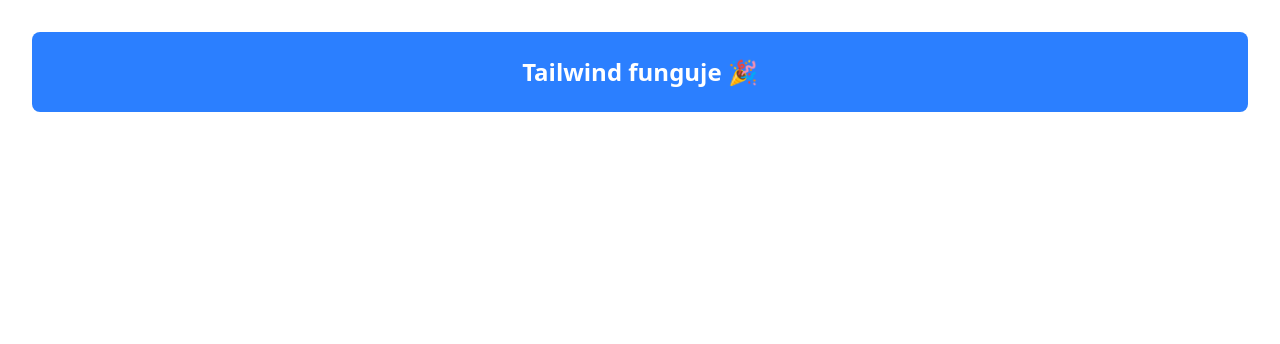
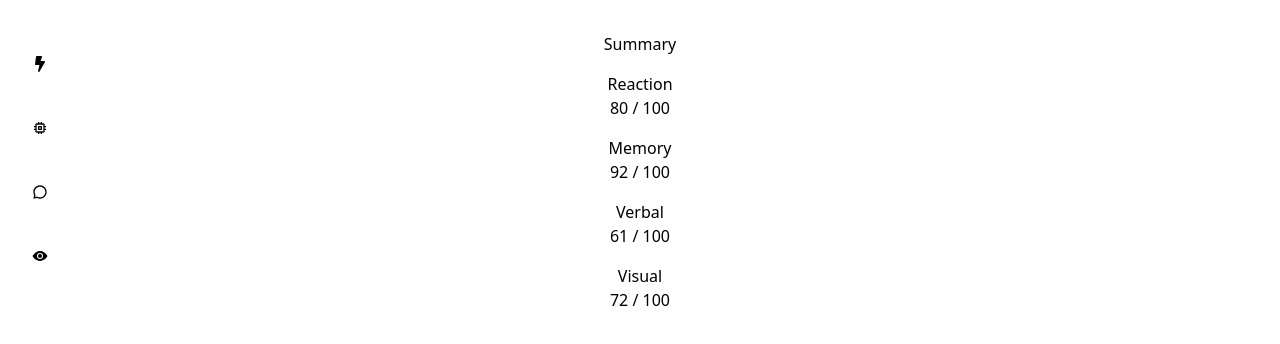
Before and after one commit to anet-eny/results-summary-component, a React (Vite) app: page / in a window 1280 px wide. Shown: the top 344 px of the page. Built offline with nearby package versions, Linux system fonts and the light colour scheme.

Commit message:
Fix SummaryItem import syntax and create basic structure of ResultScore component

```diff
--- a/src/App.jsx
+++ b/src/App.jsx
@@ -1,11 +1,12 @@
 import "./App.css";
+import ResultCard from "./components/ResultCard";
 
 function App() {
   return (
     <>
-      <div className="p-6 bg-blue-500 text-white rounded-lg">
-        <h1 className="text-2xl font-bold">Tailwind funguje 🎉</h1>
-      </div>
+      <main>
+        <ResultCard />
+      </main>
     </>
   );
 }
--- a/src/components/ResultScore.jsx
+++ b/src/components/ResultScore.jsx
@@ -0,0 +1,5 @@
+function ResultScore() {
+  return <div></div>;
+}
+
+export default ResultScore;
--- a/src/components/ResultSummary.jsx
+++ b/src/components/ResultSummary.jsx
@@ -1,6 +1,6 @@
 import { resultsData } from "../data/data";
 import { iconMap } from "../data/data";
-import { SummaryItem } from "./SummaryItem";
+import SummaryItem from "./SummaryItem";
 
 function ResultSummary() {
   return (
@@ -20,3 +20,5 @@ function ResultSummary() {
     </div>
   );
 }
+
+export default ResultSummary;
```
